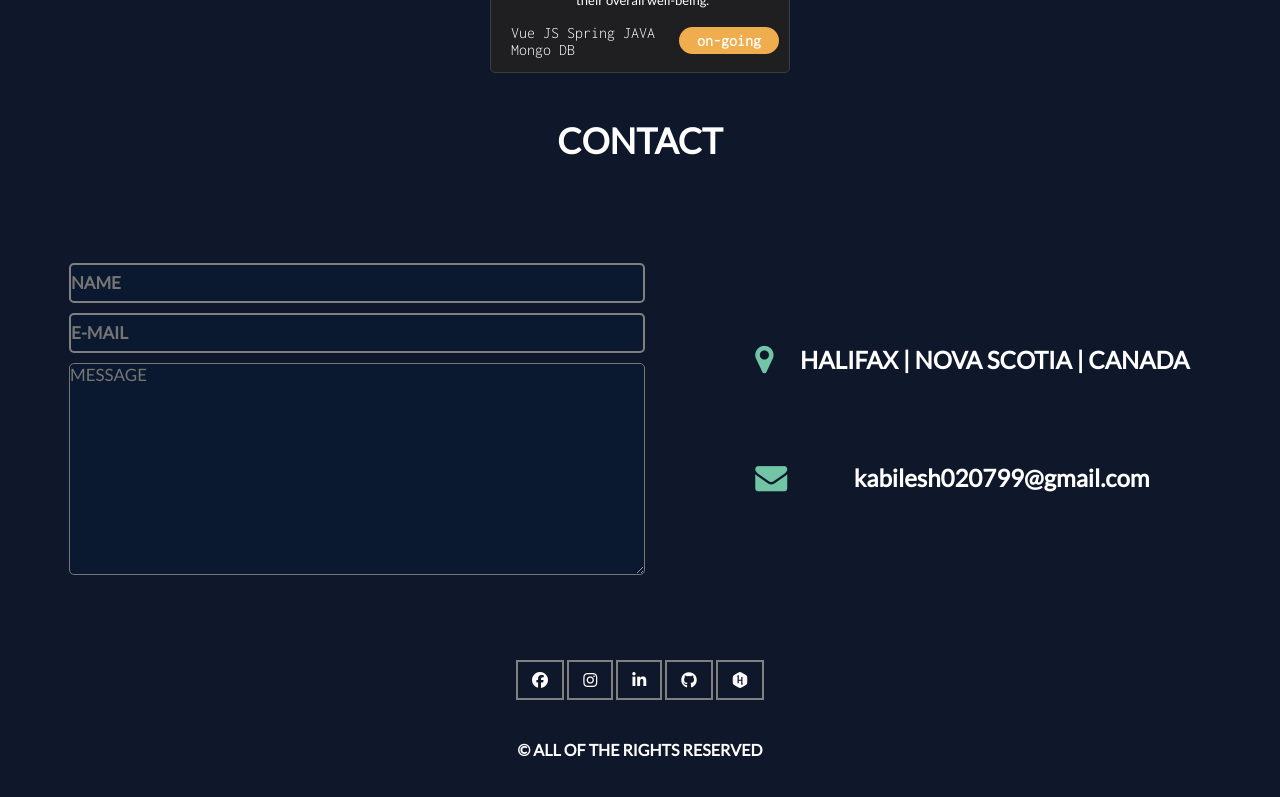
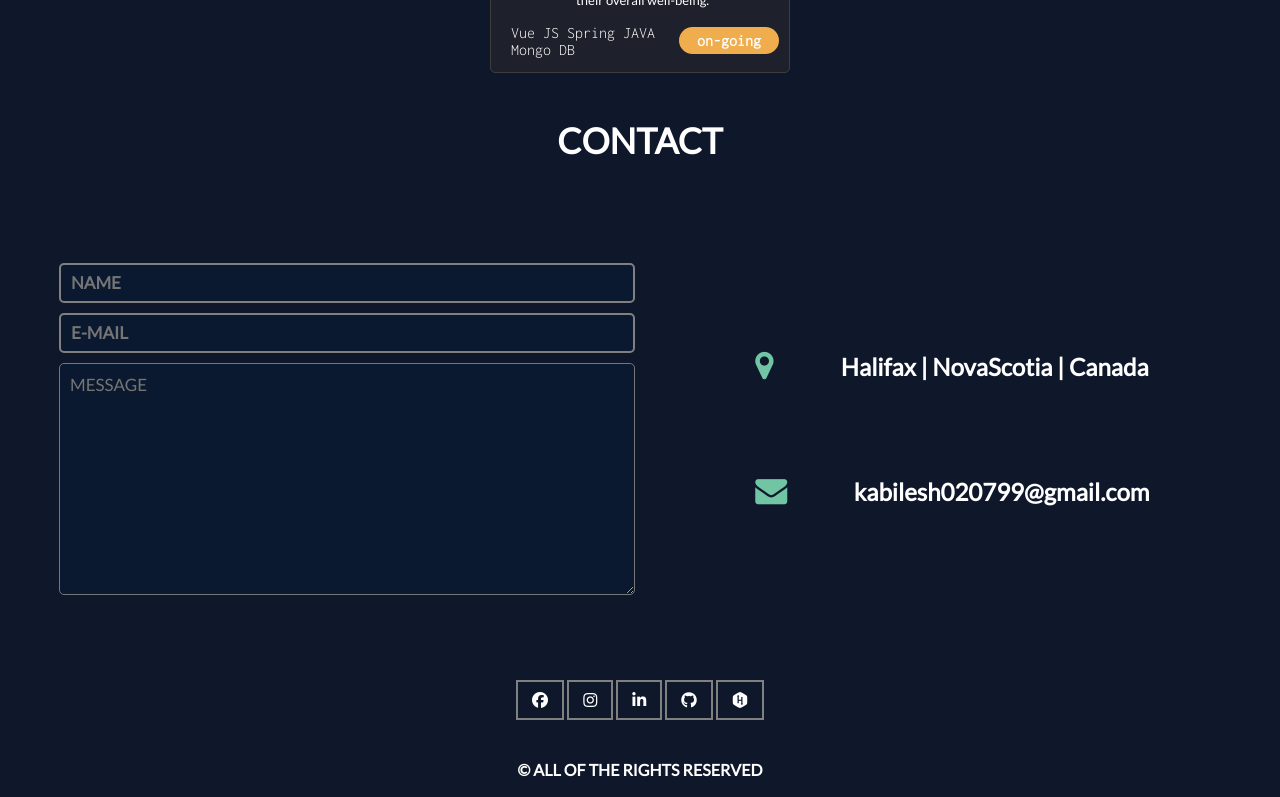
Before and after one commit to Kabilesh020799/Porfolio_React, a React (Create React App) app: page / in a window 1280 px wide. Shown: the part 3734-4531 px from the top of the page. Built offline with nearby package versions, Linux system fonts and the light colour scheme; a web font is replaced by a local one.

Commit message:
Contact: form updated

```diff
--- a/src/components/Contact/Contact.js
+++ b/src/components/Contact/Contact.js
@@ -95,7 +95,7 @@ function Contact({ checkedB }) {
                   style={{ color: "#71C5A5" }}
                   className={classes.icon}
                 ></i>
-                <span className={classes.tag}>HALIFAX | NOVA SCOTIA | CANADA</span>
+                <span className={classes.tag}>Halifax | NovaScotia | Canada</span>
               </li>
               <li className={classes.list}>
                 <i
--- a/src/components/Contact/Contact.module.css
+++ b/src/components/Contact/Contact.module.css
@@ -17,6 +17,7 @@
 .Form {
   display: flex;
   flex-direction: column;
+  align-items: end;
   width: 50%;
 }
 .input {
@@ -30,6 +31,8 @@
   text-align-last: left;
   height: 40px;
   border: 2px solid grey;
+  padding: 0 10px;
+  outline: none;
 }
 .input_tomato {
   background-color: tomato;
@@ -41,18 +44,23 @@
   font-size: 17px;
   border-radius: 5px;
   width: 100%;
+  padding: 10px 10px;
+  outline: none;
 }
 .send {
-  width: 100%;
+  width: 100px;
+  height: 50px;
   margin: 5px;
   background-color: #0a192f;
   border-radius: 5px;
   color: white;
   border: 2px solid grey;
-  font-weight: bold;
+  font-weight: bolder;
+  cursor: pointer;
+  font-size: 16px;
 }
 .send:hover {
-  background-color: #0084ff;
+  background-color: #71C5A5;
 }
 .contactlist {
   width: 40%;
--- a/src/components/Projects/Projects.module.css
+++ b/src/components/Projects/Projects.module.css
@@ -13,7 +13,7 @@
   width: 300px;
   height: 300px;
   border: 1px solid var(--Bordes, #3D3D3D);
-  background: var(--Rellenos, #1F1F21);
+  background: var(--Rellenos, #1E202B);
   border-radius: 5px;
   transition: transform 338ms ease-in;
 }
```
